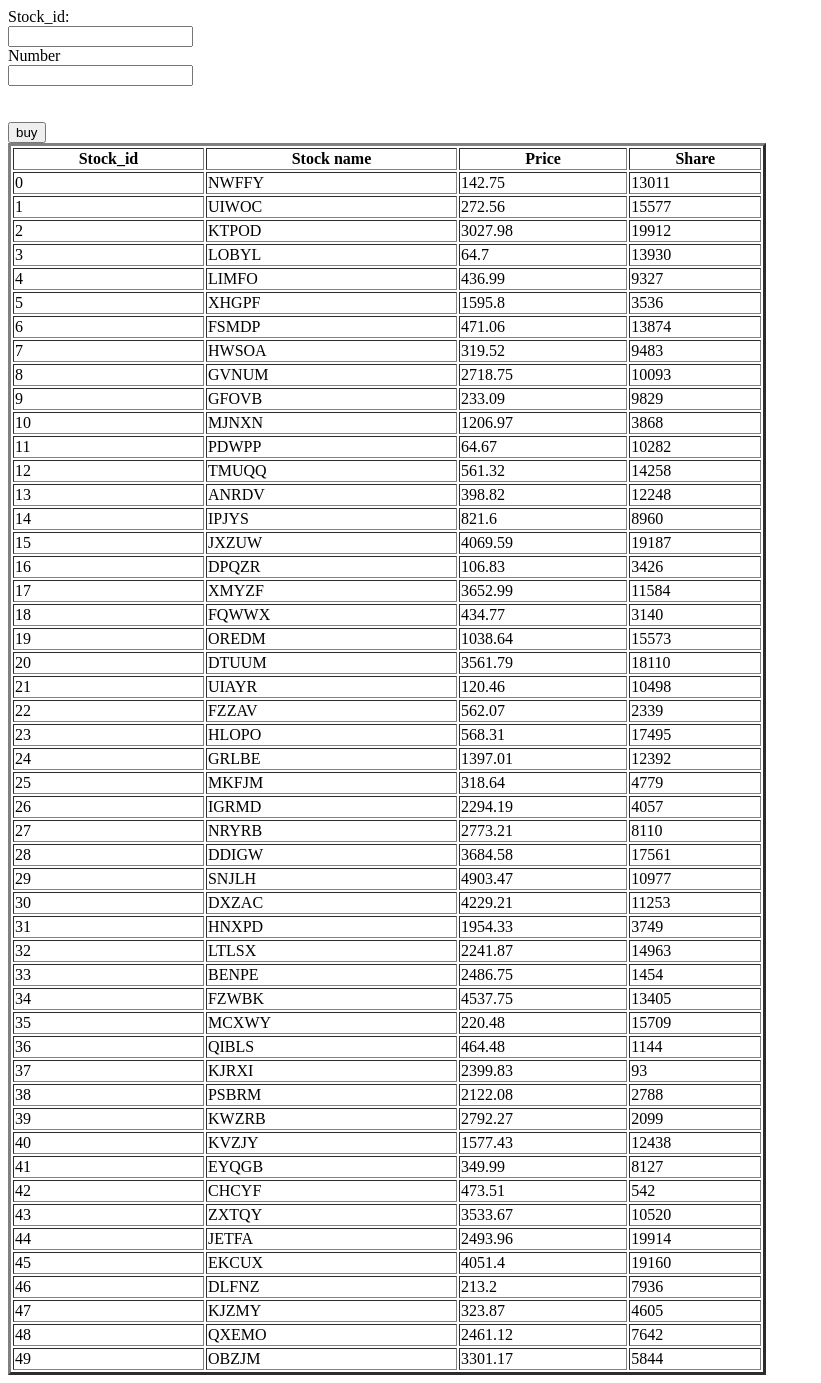
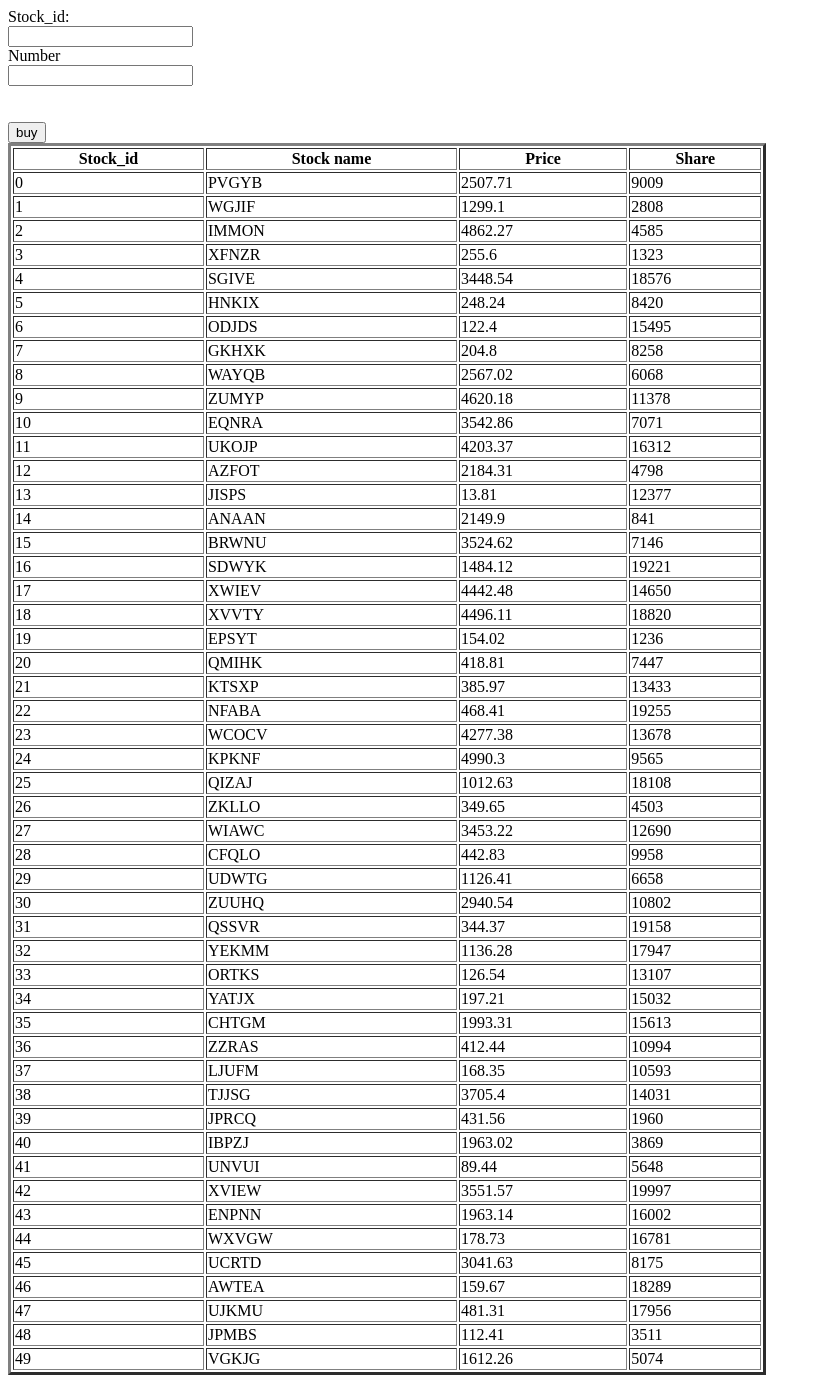
Before and after one commit to nalinahuja/peterpan, a Flask app: template server/templates/buy.html in a window 1280 px wide. Shown: the whole page, without its empty margins (0-821 px from the left). Run offline with Flask 2, Linux system fonts and the light colour scheme; the template is opened without the code that fills it, so the values that code supplies are empty; parts of the project's set-up code (start-up, migrations or seed data) failed here and were passed over.

Commit message:
Project Backup

```diff
--- a/server/templates/buy.html
+++ b/server/templates/buy.html
@@ -31,104 +31,104 @@
     <th>Share</th>
   </tr>
 <tr>
-<td>0</td><td>NWFFY</td><td>142.75</td><td>13011</td></tr>
+<td>0</td><td>PVGYB</td><td>2507.71</td><td>9009</td></tr>
 <tr>
-<td>1</td><td>UIWOC</td><td>272.56</td><td>15577</td></tr>
+<td>1</td><td>WGJIF</td><td>1299.1</td><td>2808</td></tr>
 <tr>
-<td>2</td><td>KTPOD</td><td>3027.98</td><td>19912</td></tr>
+<td>2</td><td>IMMON</td><td>4862.27</td><td>4585</td></tr>
 <tr>
-<td>3</td><td>LOBYL</td><td>64.7</td><td>13930</td></tr>
+<td>3</td><td>XFNZR</td><td>255.6</td><td>1323</td></tr>
 <tr>
-<td>4</td><td>LIMFO</td><td>436.99</td><td>9327</td></tr>
+<td>4</td><td>SGIVE</td><td>3448.54</td><td>18576</td></tr>
 <tr>
-<td>5</td><td>XHGPF</td><td>1595.8</td><td>3536</td></tr>
+<td>5</td><td>HNKIX</td><td>248.24</td><td>8420</td></tr>
 <tr>
-<td>6</td><td>FSMDP</td><td>471.06</td><td>13874</td></tr>
+<td>6</td><td>ODJDS</td><td>122.4</td><td>15495</td></tr>
 <tr>
-<td>7</td><td>HWSOA</td><td>319.52</td><td>9483</td></tr>
+<td>7</td><td>GKHXK</td><td>204.8</td><td>8258</td></tr>
 <tr>
-<td>8</td><td>GVNUM</td><td>2718.75</td><td>10093</td></tr>
+<td>8</td><td>WAYQB</td><td>2567.02</td><td>6068</td></tr>
 <tr>
-<td>9</td><td>GFOVB</td><td>233.09</td><td>9829</td></tr>
+<td>9</td><td>ZUMYP</td><td>4620.18</td><td>11378</td></tr>
 <tr>
-<td>10</td><td>MJNXN</td><td>1206.97</td><td>3868</td></tr>
+<td>10</td><td>EQNRA</td><td>3542.86</td><td>7071</td></tr>
 <tr>
-<td>11</td><td>PDWPP</td><td>64.67</td><td>10282</td></tr>
+<td>11</td><td>UKOJP</td><td>4203.37</td><td>16312</td></tr>
 <tr>
-<td>12</td><td>TMUQQ</td><td>561.32</td><td>14258</td></tr>
+<td>12</td><td>AZFOT</td><td>2184.31</td><td>4798</td></tr>
 <tr>
-<td>13</td><td>ANRDV</td><td>398.82</td><td>12248</td></tr>
+<td>13</td><td>JISPS</td><td>13.81</td><td>12377</td></tr>
 <tr>
-<td>14</td><td>IPJYS</td><td>821.6</td><td>8960</td></tr>
+<td>14</td><td>ANAAN</td><td>2149.9</td><td>841</td></tr>
 <tr>
-<td>15</td><td>JXZUW</td><td>4069.59</td><td>19187</td></tr>
+<td>15</td><td>BRWNU</td><td>3524.62</td><td>7146</td></tr>
 <tr>
-<td>16</td><td>DPQZR</td><td>106.83</td><td>3426</td></tr>
+<td>16</td><td>SDWYK</td><td>1484.12</td><td>19221</td></tr>
 <tr>
-<td>17</td><td>XMYZF</td><td>3652.99</td><td>11584</td></tr>
+<td>17</td><td>XWIEV</td><td>4442.48</td><td>14650</td></tr>
 <tr>
-<td>18</td><td>FQWWX</td><td>434.77</td><td>3140</td></tr>
+<td>18</td><td>XVVTY</td><td>4496.11</td><td>18820</td></tr>
 <tr>
-<td>19</td><td>OREDM</td><td>1038.64</td><td>15573</td></tr>
+<td>19</td><td>EPSYT</td><td>154.02</td><td>1236</td></tr>
 <tr>
-<td>20</td><td>DTUUM</td><td>3561.79</td><td>18110</td></tr>
+<td>20</td><td>QMIHK</td><td>418.81</td><td>7447</td></tr>
 <tr>
-<td>21</td><td>UIAYR</td><td>120.46</td><td>10498</td></tr>
+<td>21</td><td>KTSXP</td><td>385.97</td><td>13433</td></tr>
 <tr>
-<td>22</td><td>FZZAV</td><td>562.07</td><td>2339</td></tr>
+<td>22</td><td>NFABA</td><td>468.41</td><td>19255</td></tr>
 <tr>
-<td>23</td><td>HLOPO</td><td>568.31</td><td>17495</td></tr>
+<td>23</td><td>WCOCV</td><td>4277.38</td><td>13678</td></tr>
 <tr>
-<td>24</td><td>GRLBE</td><td>1397.01</td><td>12392</td></tr>
+<td>24</td><td>KPKNF</td><td>4990.3</td><td>9565</td></tr>
 <tr>
-<td>25</td><td>MKFJM</td><td>318.64</td><td>4779</td></tr>
+<td>25</td><td>QIZAJ</td><td>1012.63</td><td>18108</td></tr>
 <tr>
-<td>26</td><td>IGRMD</td><td>2294.19</td><td>4057</td></tr>
+<td>26</td><td>ZKLLO</td><td>349.65</td><td>4503</td></tr>
 <tr>
-<td>27</td><td>NRYRB</td><td>2773.21</td><td>8110</td></tr>
+<td>27</td><td>WIAWC</td><td>3453.22</td><td>12690</td></tr>
 <tr>
-<td>28</td><td>DDIGW</td><td>3684.58</td><td>17561</td></tr>
+<td>28</td><td>CFQLO</td><td>442.83</td><td>9958</td></tr>
 <tr>
-<td>29</td><td>SNJLH</td><td>4903.47</td><td>10977</td></tr>
+<td>29</td><td>UDWTG</td><td>1126.41</td><td>6658</td></tr>
 <tr>
-<td>30</td><td>DXZAC</td><td>4229.21</td><td>11253</td></tr>
+<td>30</td><td>ZUUHQ</td><td>2940.54</td><td>10802</td></tr>
 <tr>
-<td>31</td><td>HNXPD</td><td>1954.33</td><td>3749</td></tr>
+<td>31</td><td>QSSVR</td><td>344.37</td><td>19158</td></tr>
 <tr>
-<td>32</td><td>LTLSX</td><td>2241.87</td><td>14963</td></tr>
+<td>32</td><td>YEKMM</td><td>1136.28</td><td>17947</td></tr>
 <tr>
-<td>33</td><td>BENPE</td><td>2486.75</td><td>1454</td></tr>
+<td>33</td><td>ORTKS</td><td>126.54</td><td>13107</td></tr>
 <tr>
-<td>34</td><td>FZWBK</td><td>4537.75</td><td>13405</td></tr>
+<td>34</td><td>YATJX</td><td>197.21</td><td>15032</td></tr>
 <tr>
-<td>35</td><td>MCXWY</td><td>220.48</td><td>15709</td></tr>
+<td>35</td><td>CHTGM</td><td>1993.31</td><td>15613</td></tr>
 <tr>
-<td>36</td><td>QIBLS</td><td>464.48</td><td>1144</td></tr>
+<td>36</td><td>ZZRAS</td><td>412.44</td><td>10994</td></tr>
 <tr>
-<td>37</td><td>KJRXI</td><td>2399.83</td><td>93</td></tr>
+<td>37</td><td>LJUFM</td><td>168.35</td><td>10593</td></tr>
 <tr>
-<td>38</td><td>PSBRM</td><td>2122.08</td><td>2788</td></tr>
+<td>38</td><td>TJJSG</td><td>3705.4</td><td>14031</td></tr>
 <tr>
-<td>39</td><td>KWZRB</td><td>2792.27</td><td>2099</td></tr>
+<td>39</td><td>JPRCQ</td><td>431.56</td><td>1960</td></tr>
 <tr>
-<td>40</td><td>KVZJY</td><td>1577.43</td><td>12438</td></tr>
+<td>40</td><td>IBPZJ</td><td>1963.02</td><td>3869</td></tr>
 <tr>
-<td>41</td><td>EYQGB</td><td>349.99</td><td>8127</td></tr>
+<td>41</td><td>UNVUI</td><td>89.44</td><td>5648</td></tr>
 <tr>
-<td>42</td><td>CHCYF</td><td>473.51</td><td>542</td></tr>
+<td>42</td><td>XVIEW</td><td>3551.57</td><td>19997</td></tr>
 <tr>
-<td>43</td><td>ZXTQY</td><td>3533.67</td><td>10520</td></tr>
+<td>43</td><td>ENPNN</td><td>1963.14</td><td>16002</td></tr>
 <tr>
-<td>44</td><td>JETFA</td><td>2493.96</td><td>19914</td></tr>
+<td>44</td><td>WXVGW</td><td>178.73</td><td>16781</td></tr>
 <tr>
-<td>45</td><td>EKCUX</td><td>4051.4</td><td>19160</td></tr>
+<td>45</td><td>UCRTD</td><td>3041.63</td><td>8175</td></tr>
 <tr>
-<td>46</td><td>DLFNZ</td><td>213.2</td><td>7936</td></tr>
+<td>46</td><td>AWTEA</td><td>159.67</td><td>18289</td></tr>
 <tr>
-<td>47</td><td>KJZMY</td><td>323.87</td><td>4605</td></tr>
+<td>47</td><td>UJKMU</td><td>481.31</td><td>17956</td></tr>
 <tr>
-<td>48</td><td>QXEMO</td><td>2461.12</td><td>7642</td></tr>
+<td>48</td><td>JPMBS</td><td>112.41</td><td>3511</td></tr>
 <tr>
-<td>49</td><td>OBZJM</td><td>3301.17</td><td>5844</td></tr>
+<td>49</td><td>VGKJG</td><td>1612.26</td><td>5074</td></tr>
 </table>
 </html>
```
Also changed, not shown: server/templates/confirmation.html (+5 -5 lines), 1 other file.
